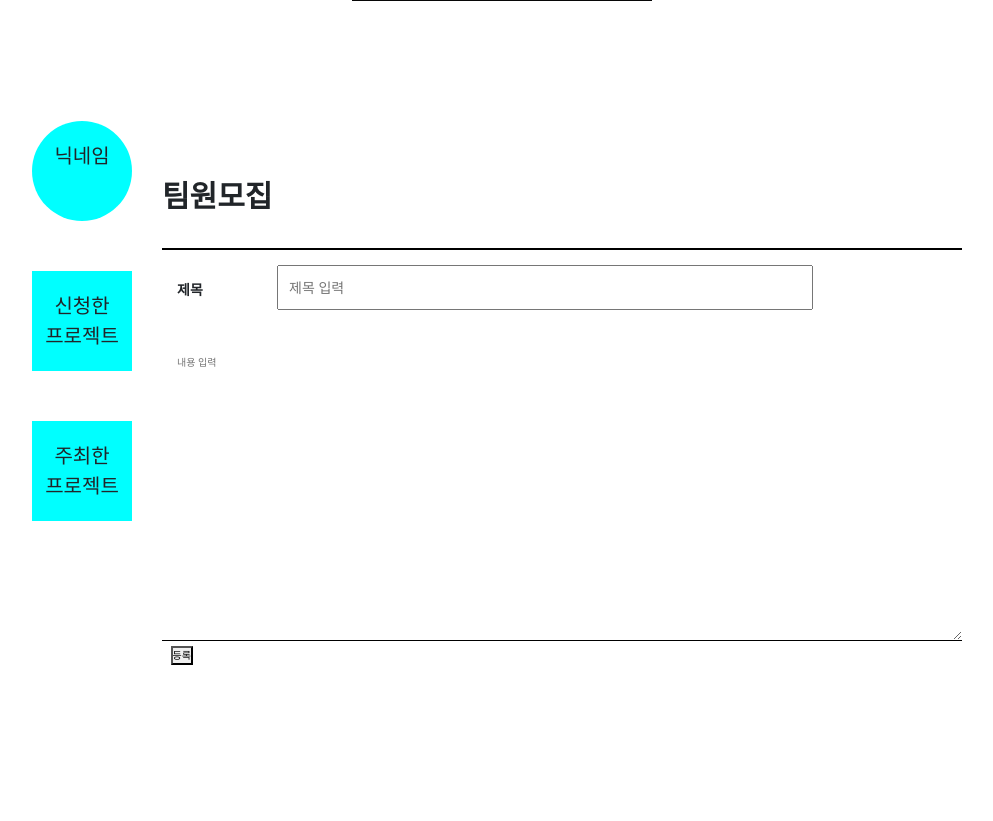
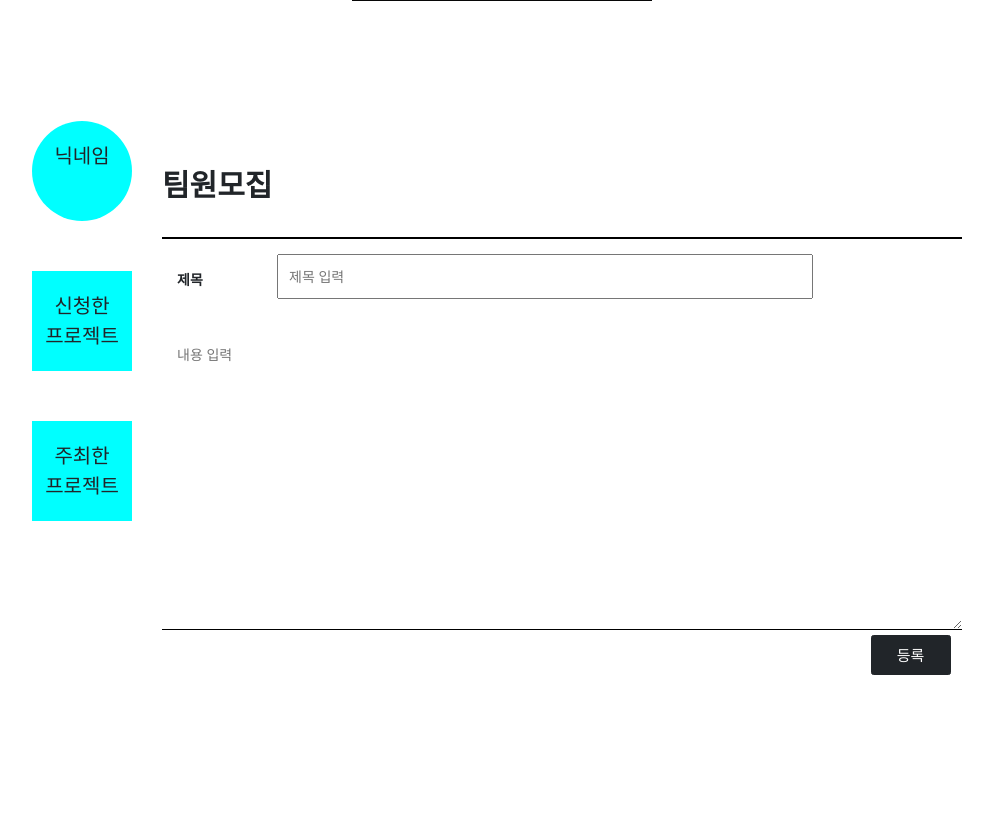
Before and after one commit to InyongHwang/Toyproject-20, a Flask app: page /projects/write in a window 1280 px wide. Shown: the part 169-990 px from the top of the page, without its empty margins (138-1131 px from the left). Run offline with Flask 3, Linux system fonts and the light colour scheme; some libraries are stand-ins or nearby versions.

Commit message:
사이드바 CSS 제외 모든 CSS 수정 및 로그인/회원가입 페이지 로고 메인 페이지 링크 완료

```diff
--- a/main/static/css/layout.css
+++ b/main/static/css/layout.css
@@ -54,9 +54,56 @@
 }
 .btteam {
     width:100px;
-    margin-left:720px;
+    margin-left:350px;
     margin-bottom:10px;
 }
 .btteam > button {
     font-size:1.4rem;
 }
+
+.write-btn {
+    width: 50px;
+    height: 50px;
+    font-size: 15px;
+    margin-left:370px;
+}
+
+.cancle-btn {
+    height: 40px;
+    font-size: 13px;
+}
+
+.cancle {
+    margin-left:125px;
+}
+
+.check-apply {
+    margin-left:100px;
+}
+
+.check-btn {
+    height:40px;
+    width: 90px;
+    font-size:13px;
+}
+
+.enroll-btn {
+    height: 40px;
+    width: 80px;
+    font-size: 15px;
+    margin-left:700px;
+}
+
+.accept-btn {
+    height:30px;
+    width:60px;
+    margin-bottom: 10px;
+    margin-left: 10px;
+}
+
+.reject-btn {
+    height:30px;
+    width:60px;
+    margin-bottom: 10px;
+    margin-left: 25px;
+}
--- a/main/static/css/style.css
+++ b/main/static/css/style.css
@@ -274,6 +274,7 @@
 
 .board_write .cont {
     border-bottom: 1px solid #000;
+    font-size: 1.4rem;
 }
 
 .board_write .cont textarea {
--- a/main/static/js/join.js
+++ b/main/static/js/join.js
@@ -45,7 +45,7 @@
                                 <div class="num">${num}</div>
                                 <div class="title">${title}</div>
                                 <div class="date">
-                                    <button type="button" class="btn btn-dark" onclick="cancle('${join_id}')">신청 취소</button>
+                                    <button type="button" class="btn btn-dark cancle-btn" onclick="cancle('${join_id}')">신청 취소</button>
                                 </div>
                             </div>`
             $('#projects').append(temp_html)
--- a/main/static/js/open.js
+++ b/main/static/js/open.js
@@ -45,7 +45,7 @@
                                 <div class="num">${num}</div>
                                 <div class="title">${title}</div>
                                 <div class="date">
-                                    <button type="button" class="btn btn-dark" onclick="check_volunteer('${open_project_id}')">신청자 확인</button>
+                                    <button type="button" class="btn btn-dark check-btn" onclick="check_volunteer('${open_project_id}')">신청자 확인</button>
                                 </div>
                             </div>`
             $('#open_projects').append(temp_html)
@@ -93,8 +93,8 @@
                                 <div class="num">${num}</div>
                                 <div class="email">${member_email}</div>
                                 <div class="email"> </div>
-                                <div class="num" onclick="accept('${vol_id}')" style="cursor:pointer">승인</div>
-                                <div class="num" onclick="reject('${vol_id}')" style="cursor:pointer">거절</div>
+                                <button type="butoon" class="btn btn-dark accept-btn" onclick="accept('${vol_id}')" style="cursor:pointer">승인</button>
+                                <button type="button" class="btn btn-dark reject-btn" onclick="reject('${vol_id}')" style="cursor:pointer">거절</button>
                             </div>`
             $('#open_projects').append(temp_html)
         })
--- a/main/templates/join.html
+++ b/main/templates/join.html
@@ -47,7 +47,7 @@
                                 <div class="top">
                                     <div class="num">번호</div>
                                     <div class="title">프로젝트 제목</div>
-                                    <div class="count">취소</div>
+                                    <div class="cancle">취소</div>
                                 </div>
                             </div>
                         </div>
--- a/main/templates/login.html
+++ b/main/templates/login.html
@@ -44,6 +44,10 @@
                 })
             }
 
+            function main() {
+                window.location.href='/'
+            }
+
     </script>
 </head>
 <body>
--- a/main/templates/main.html
+++ b/main/templates/main.html
@@ -41,7 +41,7 @@
                     <strong>팀원 모집 중인 프로젝트</strong>
                 </div>
                 <div class="btteam">
-                    <button type="button" class="btn btn-dark" onclick="go_write_page()">팀원 모집</button>
+                    <button type="button" class="btn btn-dark write-btn" onclick="go_write_page()">팀원 모집</button>
                 </div>
                 <div class="board_list_wrap">
                     <div class="board_list" id = "content-list">
--- a/main/templates/open.html
+++ b/main/templates/open.html
@@ -47,7 +47,7 @@
                                 <div class="top">
                                     <div class="num">번호</div>
                                     <div class="title">프로젝트 제목</div>
-                                    <div class="count">신청자 확인</div>
+                                    <div class="check-apply">신청자 확인</div>
                                 </div>
                             </div>
                         </div>
--- a/main/templates/signup.html
+++ b/main/templates/signup.html
@@ -48,6 +48,10 @@
                 }
             })
         }
+
+        function main() {
+            window.location.href='/'
+        }
     </script>
 
 </head>
--- a/main/templates/write.html
+++ b/main/templates/write.html
@@ -14,7 +14,7 @@
     <link href="https://fonts.googleapis.com/css2?family=Gowun+Dodum&display=swap" rel="stylesheet" />
     <script src="https://cdnjs.cloudflare.com/ajax/libs/jquery-cookie/1.4.1/jquery.cookie.js"></script>
 
-    <link rel="stylesheet" href = "/static/css/css.css">
+    <link rel="stylesheet" href = "../static/css/css.css">
     <script src="/static/js/write.js"></script>
 
     <title>20조 버는 프로젝트</title>
@@ -56,10 +56,7 @@
                         </div>
                     </div>
                     <div class="btn">
-                        <button onclick="save_content()" type="button">
-                            등록
-                        </button>
-
+                        <button type="button" class="btn btn-dark enroll-btn" onclick="save_content()">등록</button>
                     </div>
                 </div>
             </div>
```
